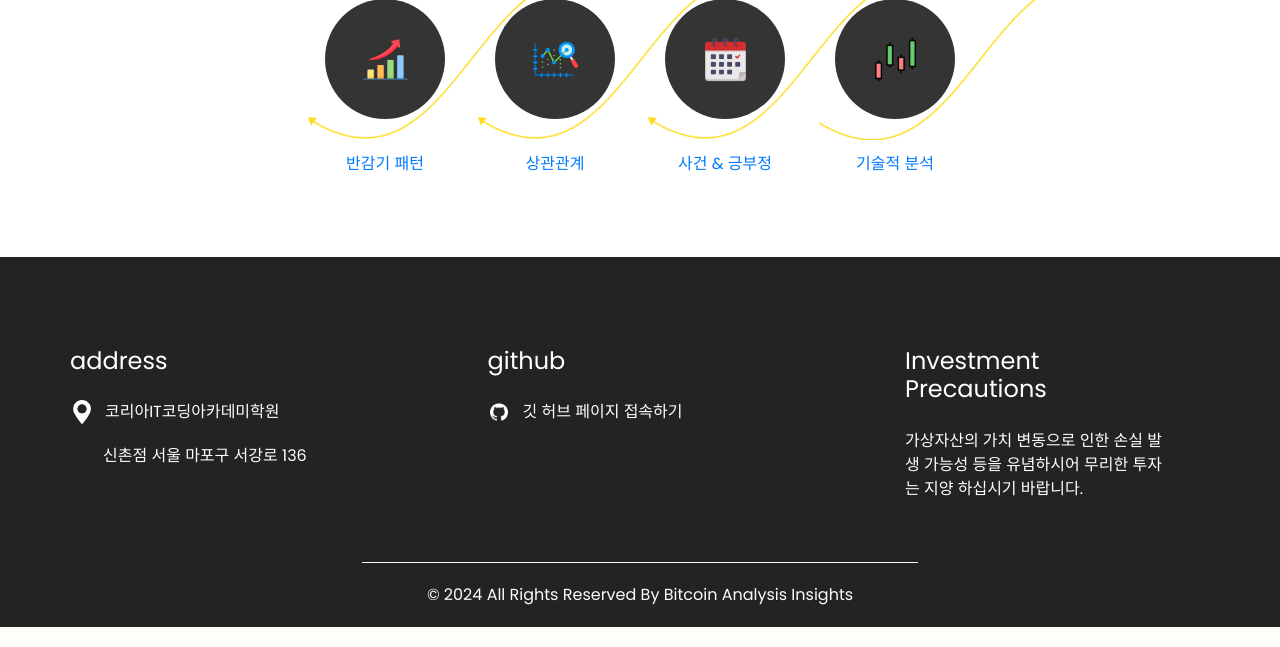
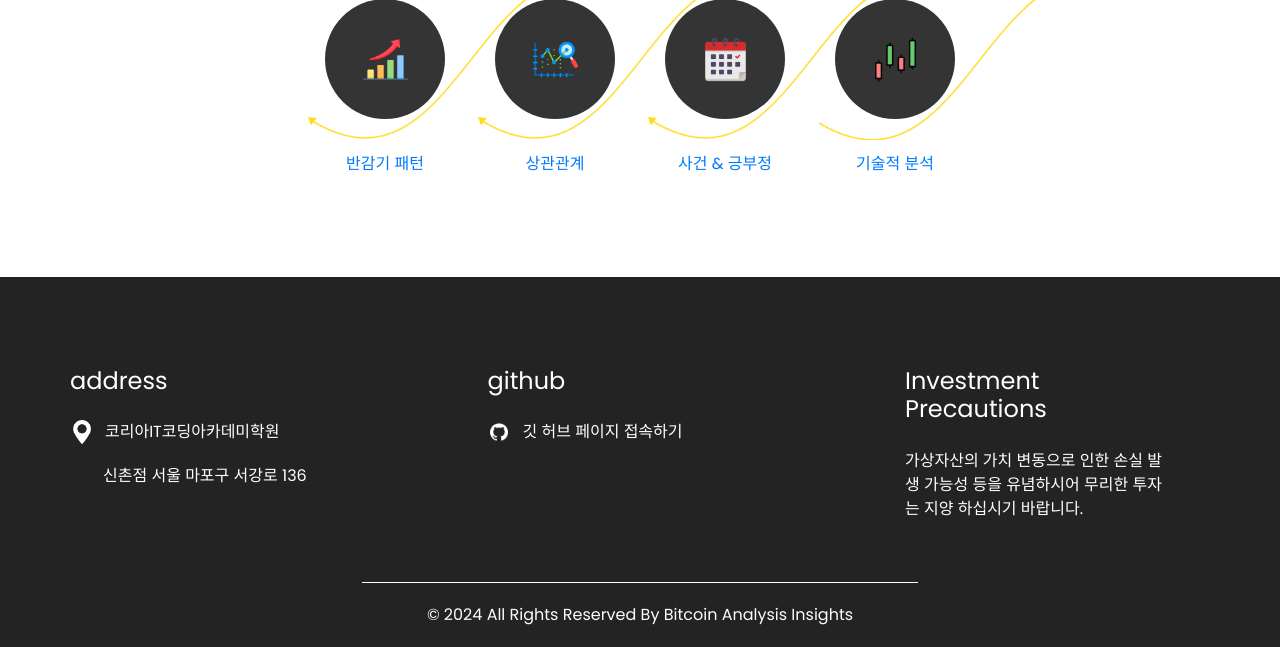
Before and after one commit to saab9699-minsu/final_project2, a Django app: page /do/ in a window 1280 px wide. Shown: the part 318-965 px from the top of the page. Run offline with Django 5.2, Linux system fonts and the light colour scheme; some libraries are stand-ins or nearby versions.

Commit message:
html 수정

```diff
--- a/templates/contact.html
+++ b/templates/contact.html
@@ -228,7 +228,7 @@
         <div class="section prediction-container">
           <div class="heading_container">
             <h2>
-              비트코인 가격 통향 예측
+              비트코인 가격 동향 예측
             </h2>
           </div>
           <div>{{ prophet|safe }}</div>
--- a/templates/do.html
+++ b/templates/do.html
@@ -158,7 +158,7 @@
   <!-- end do section -->
 
   <!-- info section -->
-  <section class="info_section">
+  <section class="info_section" style="margin-top: 20px;">
     <div class="container">
       <div class="row">
 
```
